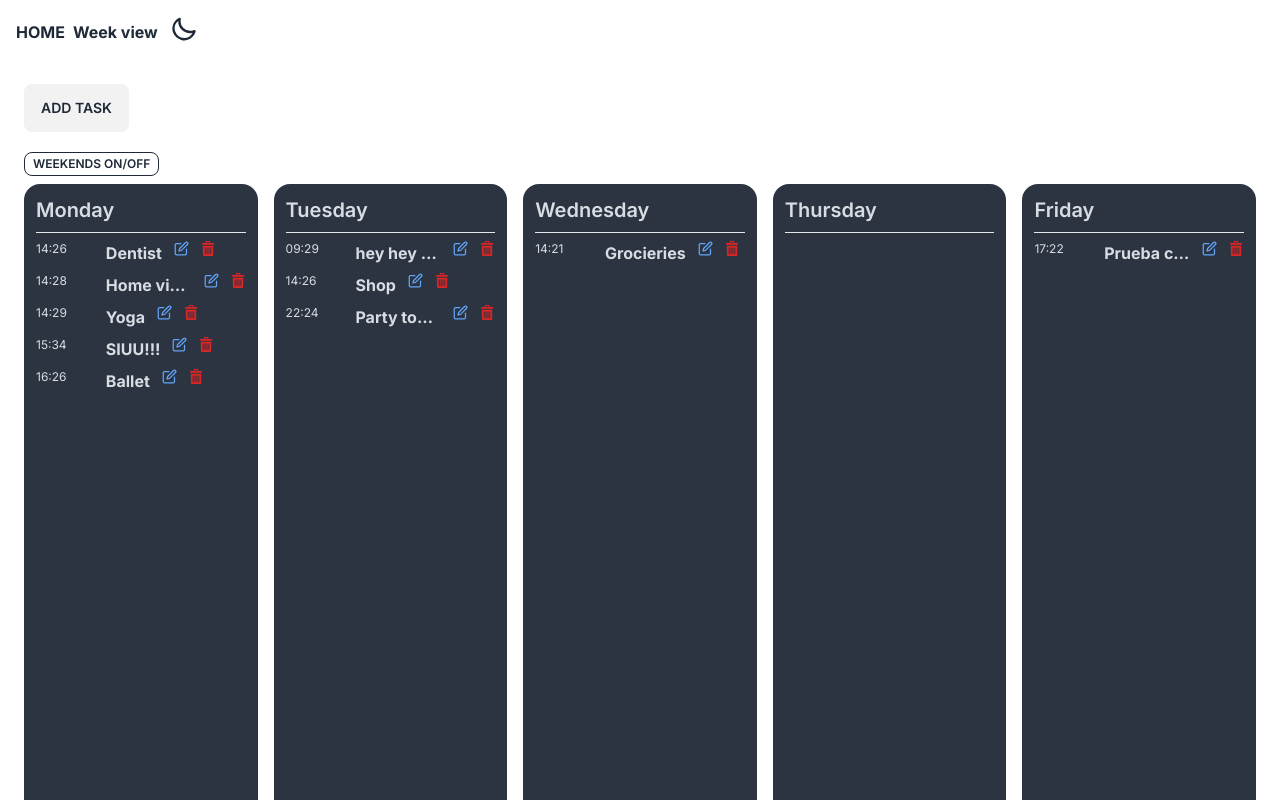
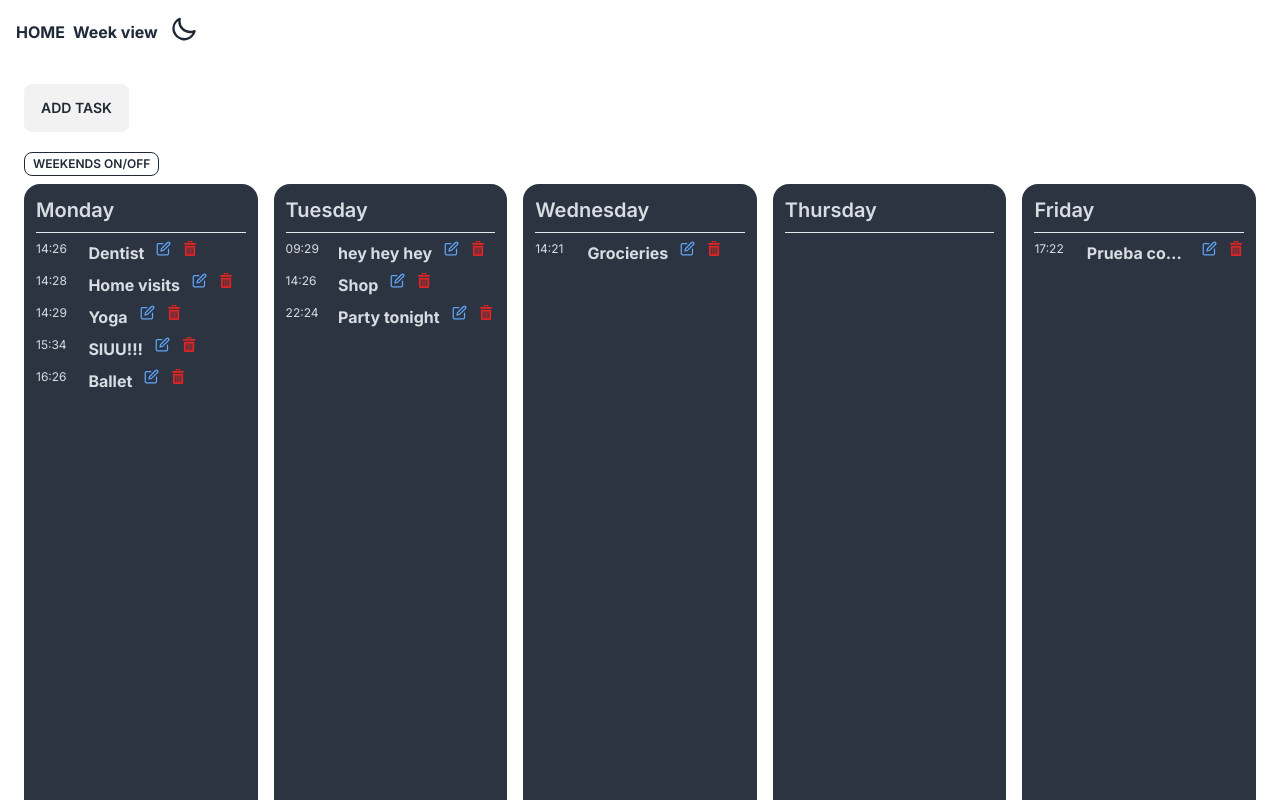
Before and after one commit to BertoPolo/week-plannerTS, a Next.js app: page /home in a window 1280 px wide. Shown: the top 800 px of the page. Built offline with nearby package versions, Linux system fonts and the light colour scheme; data requests are answered from the project's data file.

Commit message:
fixing task description style

```diff
--- a/components/Task.tsx
+++ b/components/Task.tsx
@@ -82,9 +82,10 @@ const Task = ({ tasks, weekDay }: TaskProps) => {
           return (
             <div key={task.id}>
               {task.dayOfWeek === weekDay && (
-                <div className="grid grid-cols-3 mt-2">
+                <div>
+                  <div className="grid grid-cols-4 mt-2">
                     <small className="text-xs">{task.startTime}</small>
-                  <p className="flex col-span-2">
+                    <p className="flex col-span-3">
                       <b
                         className="cursor-pointer truncate "
                         onClick={() => {
@@ -112,6 +113,7 @@ const Task = ({ tasks, weekDay }: TaskProps) => {
                     </p>
 
                     {/* display Description */}
+                  </div>
                   {isDescription && <small>{task.id === selectedId && task.description}</small>}
                 </div>
               )}
--- a/data/events.json
+++ b/data/events.json
@@ -7,7 +7,7 @@
       "date": "date1",
       "endTime": "14:26",
       "isDone": false,
-      "description": "description1",
+      "description": "lorem ipsum dolor sit amet, consectetur adip lorem, sed do eiusmod tempor incididunt ut labore",
       "dayOfWeek": "Monday"
     },
     {
```
Lines whose indentation alone changed are shown as unchanged.
